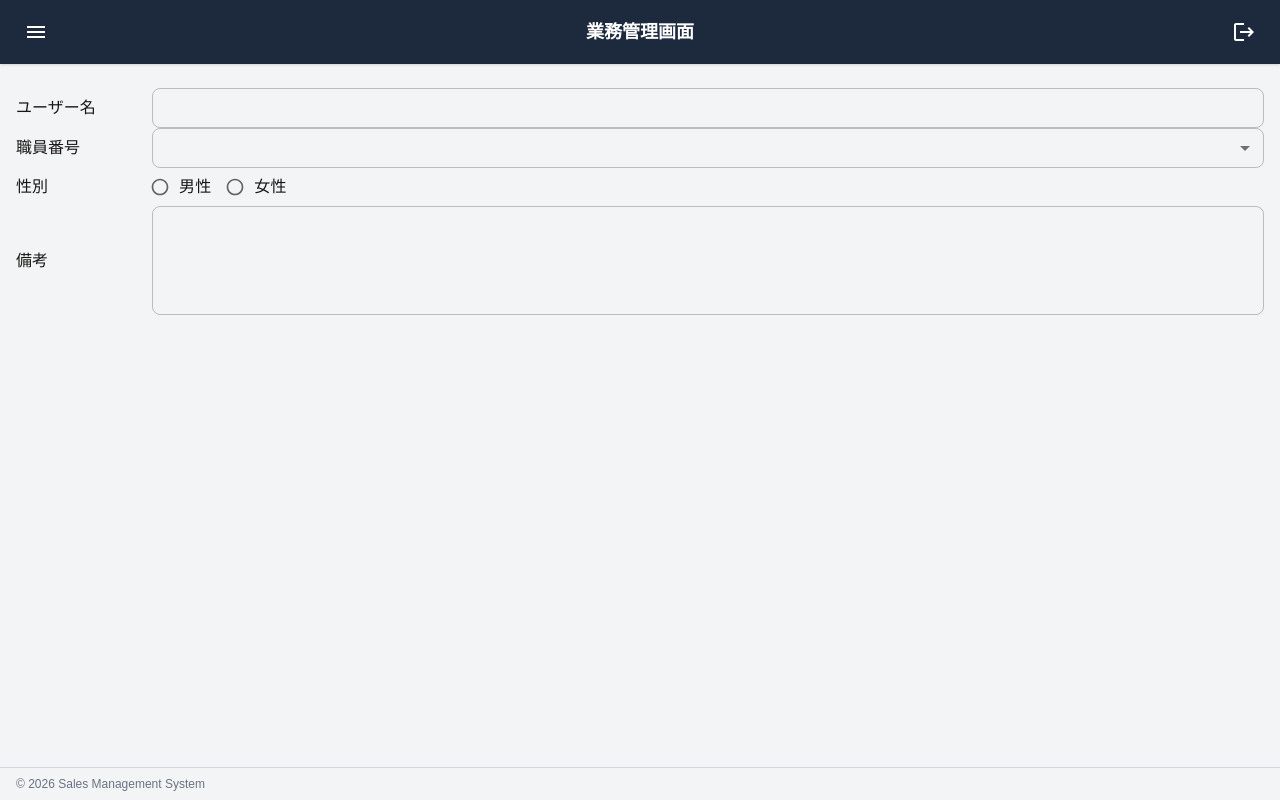
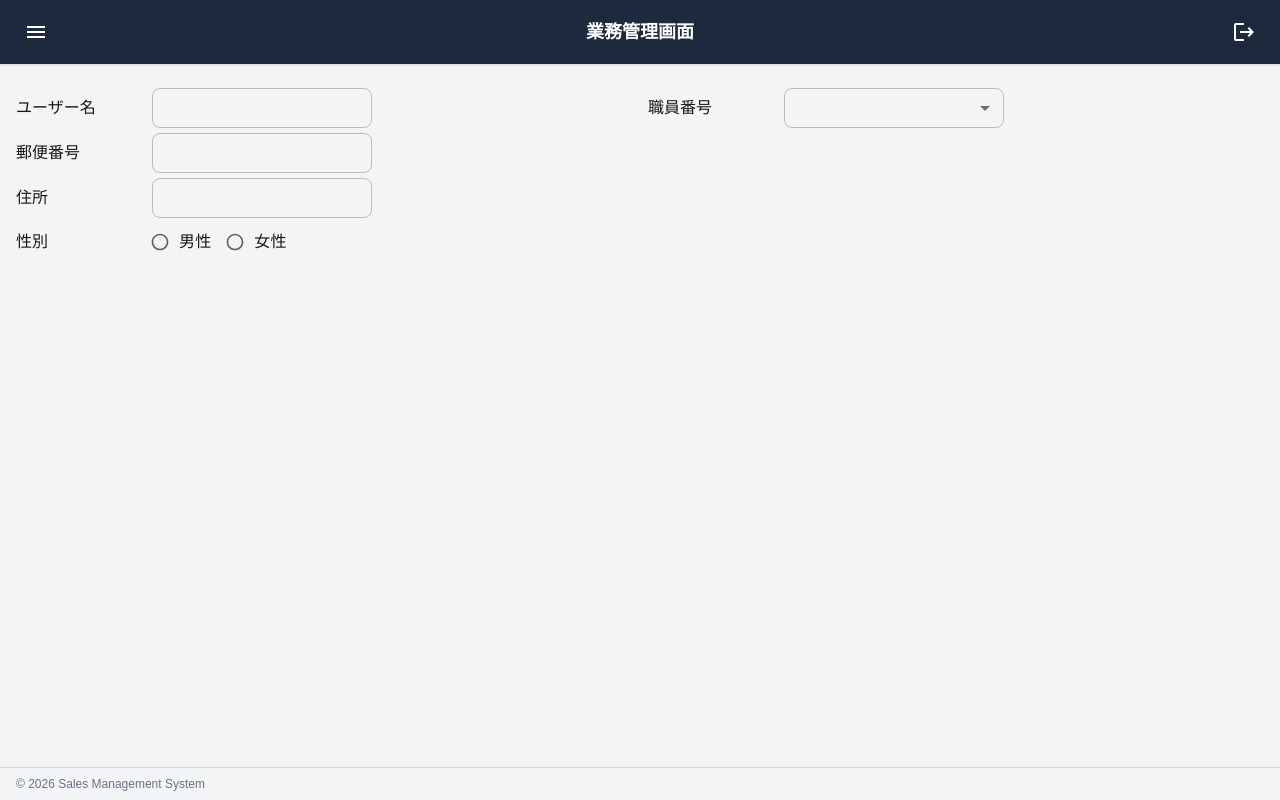
Before and after one commit to haya0626/learning, a Next.js app: page /sample1 in a window 1280 px wide. Built offline with nearby package versions, Linux system fonts and the light colour scheme.

Commit message:
add リファクタ
- gridタグなどのレイアウト調整
- propsの変更(開始位置と幅を定数指定)
- ラベルの幅を固定

```diff
--- a/app/src/components/atoms/FormItem.tsx
+++ b/app/src/components/atoms/FormItem.tsx
@@ -37,8 +37,7 @@ export const FormItem = ({
                 {label}
             </label>
 
-            {/**flex-1 : 利用可能な余白をすべて埋める*/}
-            <div className="flex-1">
+            <div className="w-[220px]">
                 {children}
             </div>
         </div>
--- a/app/src/components/features/sample1/header/Sample1Header.tsx
+++ b/app/src/components/features/sample1/header/Sample1Header.tsx
@@ -1,12 +1,13 @@
-import { FormControl, FormControlLabel, Grid, MenuItem, Radio, RadioGroup, TextField } from "@mui/material";
-import { GridItem } from "../../../layouts/GridItem";
+import { FormControlLabel, MenuItem, Radio, RadioGroup, TextField } from "@mui/material";
+import { COL_SPAN, COL_START, GridItem } from "../../../layouts/GridItem";
 import { FormItem } from "../../../atoms/FormItem";
+import { Grid } from "../../../layouts/Grid";
 
 export default function Sample1Header() {
     return (
         <>
             <Grid>
-                <GridItem columnsPerRow={1}>
+                <GridItem colStart={COL_START.LEFT} colSpan={COL_SPAN.M}>
                     <FormItem
                         label="ユーザー名"
                         id="userName">
@@ -14,7 +15,7 @@ export default function Sample1Header() {
                     </FormItem>
                 </GridItem>
 
-                <GridItem columnsPerRow={2}>
+                <GridItem colStart={COL_START.RIGHT} colSpan={COL_SPAN.M}>
                     <FormItem label="職員番号" id="employeeNumber">
                         <TextField
                             id="employeeNumber"
@@ -32,9 +33,28 @@ export default function Sample1Header() {
             </Grid>
 
             <Grid>
-                <GridItem columnsPerRow={1}>
+                <GridItem colStart={COL_START.LEFT} colSpan={COL_SPAN.M}>
+                    <FormItem
+                        label="郵便番号"
+                        id="adressNumber">
+                        <TextField id="adressNumber" fullWidth size="small" />
+                    </FormItem>
+                </GridItem>
+            </Grid>
+
+            <Grid>
+                <GridItem colStart={COL_START.LEFT} colSpan={COL_SPAN.M}>
+                    <FormItem
+                        label="住所"
+                        id="adress">
+                        <TextField id="adress" fullWidth size="small" />
+                    </FormItem>
+                </GridItem>
+            </Grid>
+
+            <Grid>
+                <GridItem colStart={COL_START.LEFT} colSpan={COL_SPAN.M}>
                     <FormItem label="性別" id="gender">
-                        <FormControl>
                         <RadioGroup row name="gender">
                             <FormControlLabel
                                 value="male"
@@ -47,21 +67,6 @@ export default function Sample1Header() {
                                 label="女性"
                             />
                         </RadioGroup>
-                        </FormControl>
-                    </FormItem>
-                </GridItem>
-            </Grid>
-
-            <Grid>
-                <GridItem columnsPerRow={1} rowSpan={3}>
-                    <FormItem label="備考" id="remarks">
-                        <TextField
-                            id="remarks"
-                            fullWidth
-                            multiline
-                            rows={4}
-                            size="small"
-                        />
                     </FormItem>
                 </GridItem>
             </Grid>
--- a/app/src/components/layouts/Grid.tsx
+++ b/app/src/components/layouts/Grid.tsx
@@ -1,10 +1,12 @@
 import { ReactNode } from "react";
+
+const COLUMNS = 24
+const GAP = 2
+const ROWHEIGHT = 45
+
 
 type GridProps = {
     children: ReactNode;
-    columns?: number;
-    gap?: number;
-    rowHeight?: number;
 };
 
 /**
@@ -16,17 +18,14 @@ type GridProps = {
  */
 export function Grid({
     children,
-    columns = 24,
-    gap = 2,
-    rowHeight = 56,
 }: GridProps) {
     return (
         <div
             className="grid w-full"
             style={{
-                gridTemplateColumns: `repeat(${columns}, minmax(0, 1fr))`,
-                gridAutoRows: `${rowHeight}px`,
-                gap: `${gap * 8}px`,
+                gridTemplateColumns: `repeat(${COLUMNS}, minmax(0, 1fr))`,
+                gridAutoRows: `${ROWHEIGHT}px`,
+                gap: `${GAP * 8}px`,
             }}
         >
             {children}
--- a/app/src/components/layouts/GridItem.tsx
+++ b/app/src/components/layouts/GridItem.tsx
@@ -1,43 +1,40 @@
 import { ReactNode } from "react";
 
-type ColumnsPerRow = 1 | 2 | 3;
+export const COL_SPAN = {
+    M: 8
+} as const;
+
+export const COL_START = {
+    LEFT: 1,
+    RIGHT: 13,
+} as const;
+
 
 type GridItemProps = {
     children: ReactNode;
     /**
-     * 1行に並べる要素数
+     * 要素の開始位置
      */
-    columnsPerRow?: ColumnsPerRow;
+    colStart: 1 | 13;
     /**
-     * 縦方向の使用行数
+     * 要素の幅
      */
-    rowSpan?: number;
-};
-
-const GRID_COLUMNS = 24;
-
-const getGridColumnSpan = (columnsPerRow: ColumnsPerRow) => {
-    return GRID_COLUMNS / columnsPerRow;
+    colSpan: 8;
 };
 
 /**
  * Grid内の配置要素
- *
- * @param columnsPerRow 1行に並べる要素数
- * @param rowSpan       縦方向の使用行数
  */
 export function GridItem({
     children,
-    columnsPerRow = 1,
-    rowSpan = 1,
+    colStart = COL_START.LEFT,
+    colSpan = COL_SPAN.M,
 }: GridItemProps) {
-    const gridColumnSpan = getGridColumnSpan(columnsPerRow);
 
     return (
         <div
             style={{
-                gridColumn: `span ${gridColumnSpan}`,
-                gridRow: `span ${rowSpan}`,
+                gridColumn: `${colStart} / span ${colSpan}`
             }}
         >
             {children}
```
Lines whose indentation alone changed are shown as unchanged.
